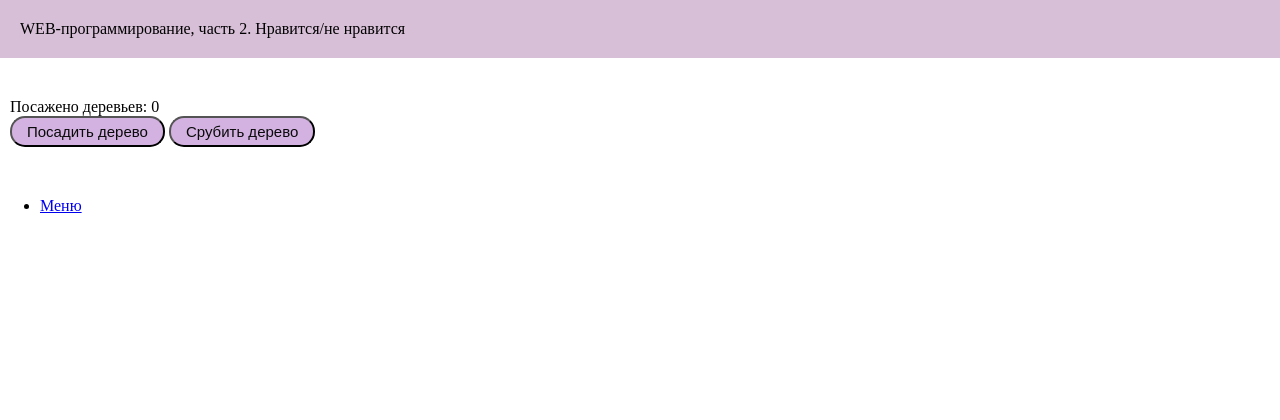
After one commit to Lesssya/web-backend-labs, a Flask app: page /lab4/tree in a window 1280 px wide. The commit adds this page. Shown: the top 420 px of the page. Run offline with Flask 3, Linux system fonts and the light colour scheme.

Commit message:
Счетчик деревьев

```diff
--- a/lab4.py
+++ b/lab4.py
@@ -1,4 +1,4 @@
-from flask import Blueprint, render_template, request
+from flask import Blueprint, render_template, request, redirect
 lab4 = Blueprint('lab4', __name__)
 
 
@@ -99,3 +99,23 @@ def vozv():
     x2 = int(x2)
     result = x1 ** x2
     return render_template('lab4/vozv.html', x1=x1, x2=x2, result=result)
+
+
+tree_count = 0
+
+@lab4.route('/lab4/tree', methods = ['GET', 'POST'])
+def tree():
+    global tree_count
+    if request.method == 'GET':
+        return render_template('lab4/tree.html', tree_count=tree_count)
+
+    operation = request.form.get('operation')
+
+    if operation == 'cut':
+        tree_count -= 1
+    elif operation == 'plant':
+        tree_count += 1
+
+
+
+    return render_template('lab4/tree.html', tree_count=tree_count)
--- a/templates/lab4/lab4.html
+++ b/templates/lab4/lab4.html
@@ -22,7 +22,7 @@
             <a href="/lab4/vozv-form">Возведение в степень</a>
         </li>
         <li>
-            <a href=""></a>
+            <a href="/lab4/tree">Счетчк деревьев</a>
         </li>
         <li>
             <a href=""></a>
--- /dev/null
+++ b/templates/lab4/tree.html
@@ -0,0 +1,14 @@
+{% extends "base.html" %}
+
+{% block lab %} Нравится/не нравится {% endblock %}
+
+{% block main %}
+    <div>
+        Посажено деревьев: {{ tree_count }}
+    </div>
+    <form method="post">
+        <button name="operation" value="plant">Посадить дерево</button>
+        <button name="operation" value="cut">Срубить дерево</button>
+    </form>
+
+{% endblock %}
```
